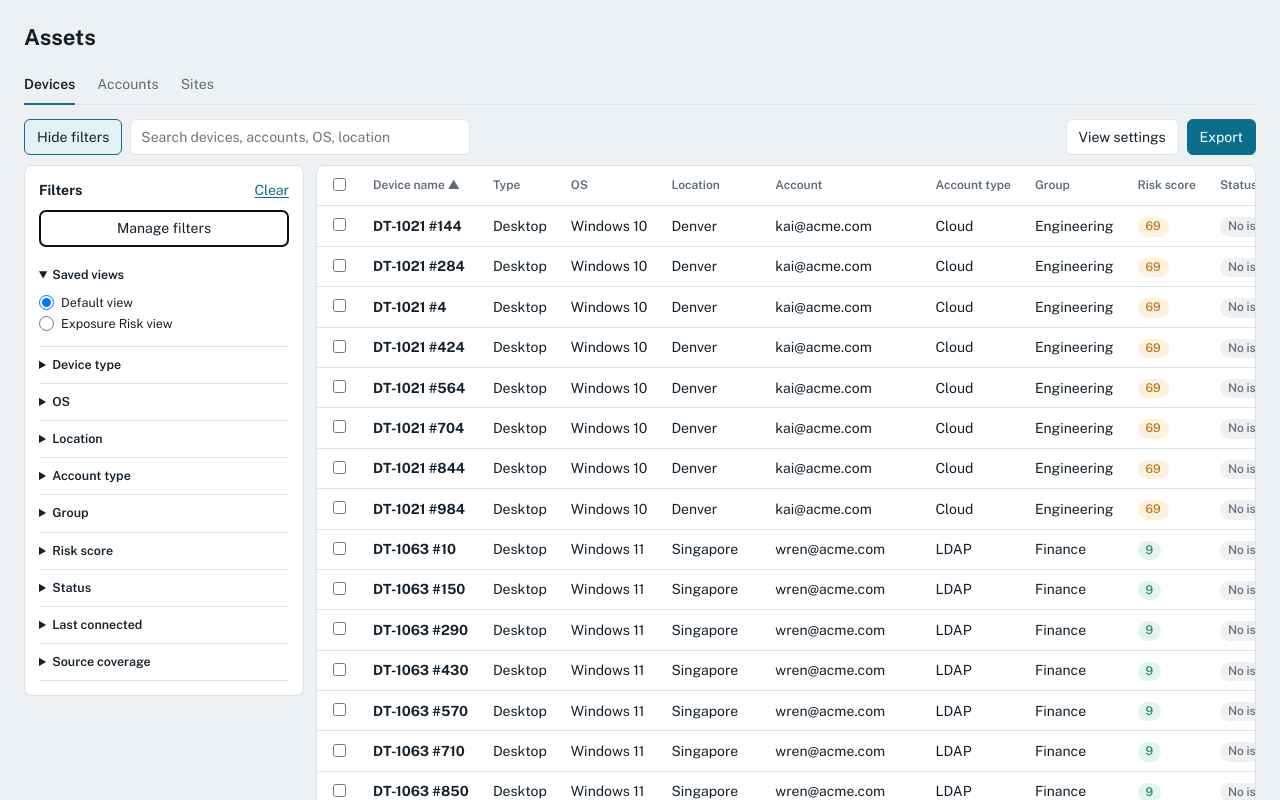
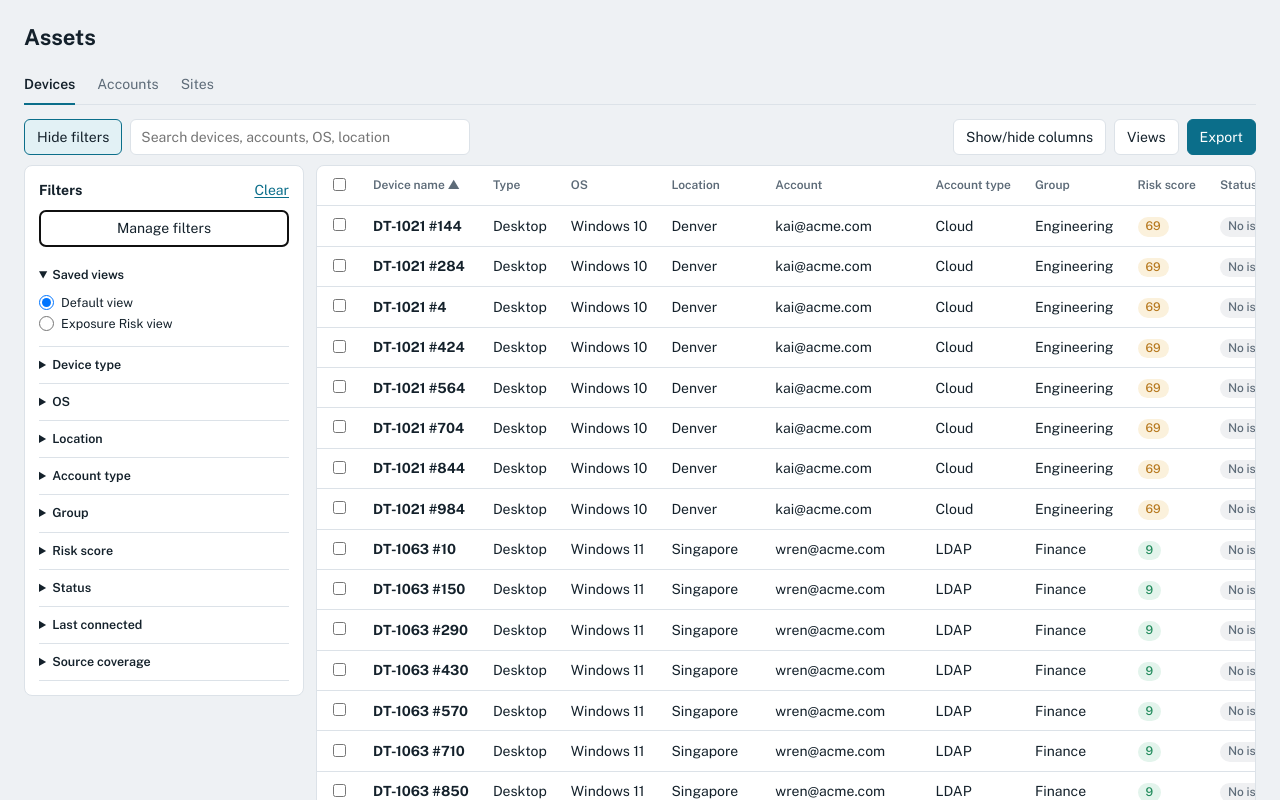
Before and after one commit to ash-orr/caasm-grid, a React (Vite) app in the folder frontend/: page / in a window 1280 px wide. Shown: the top 800 px of the page. Built offline with nearby package versions, Linux system fonts and the light colour scheme.

Commit message:
fix: align table toolbar with prototype

```diff
--- a/frontend/src/components/AssetsTable/AssetsTable.tsx
+++ b/frontend/src/components/AssetsTable/AssetsTable.tsx
@@ -587,7 +587,7 @@ export function AssetsTable() {
   const [searchByTab, setSearchByTab] = useState<Record<TabKey, string>>({ devices: '', accounts: '', sites: '' });
 
   const tableShellRef = useRef<HTMLDivElement | null>(null);
-  const viewSettingsButtonRef = useRef<HTMLButtonElement | null>(null);
+  const columnsButtonRef = useRef<HTMLButtonElement | null>(null);
 
   function isRectVisible(rect: DOMRect | null) {
     if (!rect) return false;
@@ -1806,10 +1806,10 @@ export function AssetsTable() {
     ].filter((item) => item.visible);
   }, [isDevices, selectedRowIds.length]);
 
-  function openColumnPickerFromViewSettings() {
-    if (!viewSettingsButtonRef.current) return;
-    setColumnPickerAnchorEl(viewSettingsButtonRef.current);
-    setColumnPickerOpen(true);
+  function openColumnPickerDirectly() {
+    if (!columnsButtonRef.current) return;
+    setColumnPickerAnchorEl(columnsButtonRef.current);
+    setColumnPickerOpen((prev) => !prev);
   }
 
   function handleSaveView(action: SaveViewAction) {
@@ -2166,6 +2166,8 @@ export function AssetsTable() {
 
       <div className={styles.toolbar}>
         <button
+          aria-label={showFilters ? `Hide filters${filterCount > 0 ? ` (${filterCount} active)` : ''}` : `Show filters${filterCount > 0 ? ` (${filterCount} active)` : ''}`}
+          aria-pressed={showFilters}
           className={`${styles.btn} ${showFilters ? styles.btnActive : ''}`}
           onClick={() => setShowFilters((prev) => !prev)}
           type="button"
@@ -2203,17 +2205,27 @@ export function AssetsTable() {
 
         <div className={styles.toolbarSpacer} />
 
-        <DropdownMenu.Root>
+        <button
+          aria-label="Show/hide columns"
+          aria-pressed={columnPickerOpen}
+          className={styles.btn}
+          onClick={openColumnPickerDirectly}
+          ref={columnsButtonRef}
+          type="button"
+        >
+          Show/hide columns
+        </button>
+
+        <DropdownMenu.Root onOpenChange={(open) => {
+          if (open) setColumnPickerOpen(false);
+        }}>
           <DropdownMenu.Trigger asChild>
-            <button className={styles.btn} ref={viewSettingsButtonRef} type="button">
-              View settings
+            <button className={styles.btn} type="button">
+              Views
             </button>
           </DropdownMenu.Trigger>
           <DropdownMenu.Portal>
             <DropdownMenu.Content align="end" className={styles.dropdownMenu} sideOffset={6}>
-              <DropdownMenu.Item className={styles.dropdownItem} onSelect={openColumnPickerFromViewSettings}>
-                Show/hide columns
-              </DropdownMenu.Item>
               <DropdownMenu.Item className={styles.dropdownItem} onSelect={() => setSaveViewDialogOpen(true)}>
                 Save view
               </DropdownMenu.Item>
```
Also changed, not shown: 2 other files (tests, documents, lock files or other folders).
